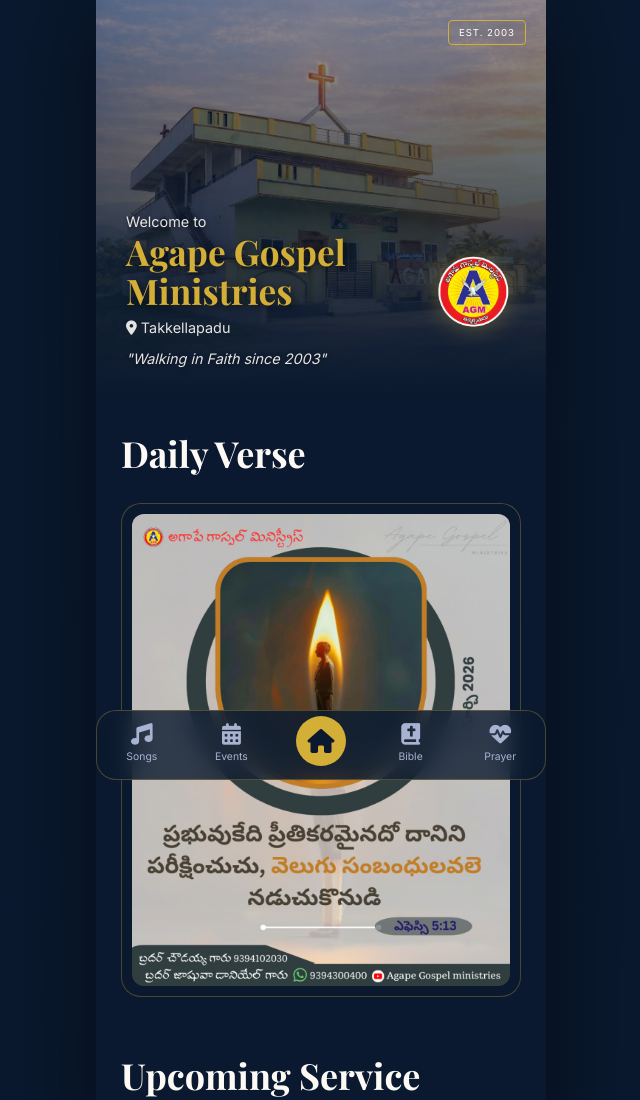
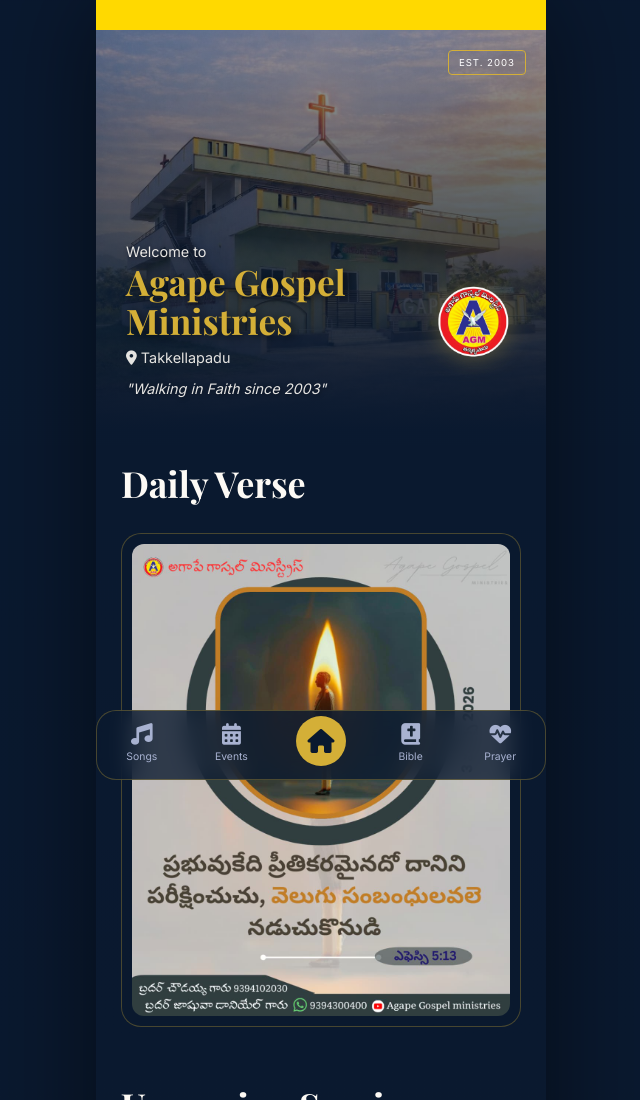
Before and after one commit to VisualcodeAbhi/Project-AGM, a website: page index.html in a window 1280 px wide. Shown: the top 1100 px of the page, without its empty margins (319-959 px from the left). Drawn offline with nearby package versions, Linux system fonts and the light colour scheme; no server answers; a web font is replaced by a local one.

Commit message:
Manual update and build

```diff
--- a/style.css
+++ b/style.css
@@ -28,11 +28,11 @@
     --transition: all 0.3s cubic-bezier(0.4, 0, 0.2, 1);
 }
 
-/* .space {
+.space {
     height: 30px;
     width: 100%;
     background-color: rgb(255, 217, 0);
-} */
+}
 
 * {
     margin: 0;
--- a/www/style.css
+++ b/www/style.css
@@ -28,11 +28,11 @@
     --transition: all 0.3s cubic-bezier(0.4, 0, 0.2, 1);
 }
 
-/* .space {
+.space {
     height: 30px;
     width: 100%;
     background-color: rgb(255, 217, 0);
-} */
+}
 
 * {
     margin: 0;
```
